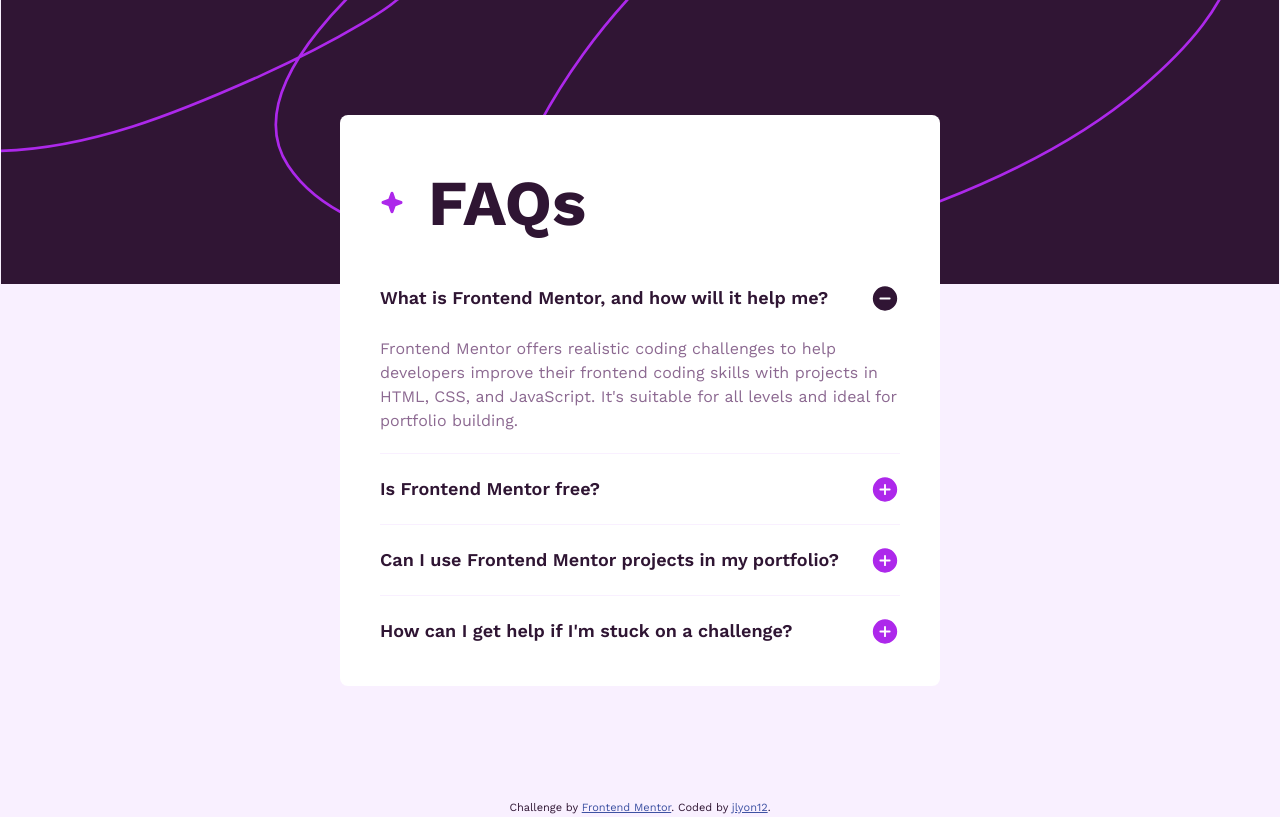
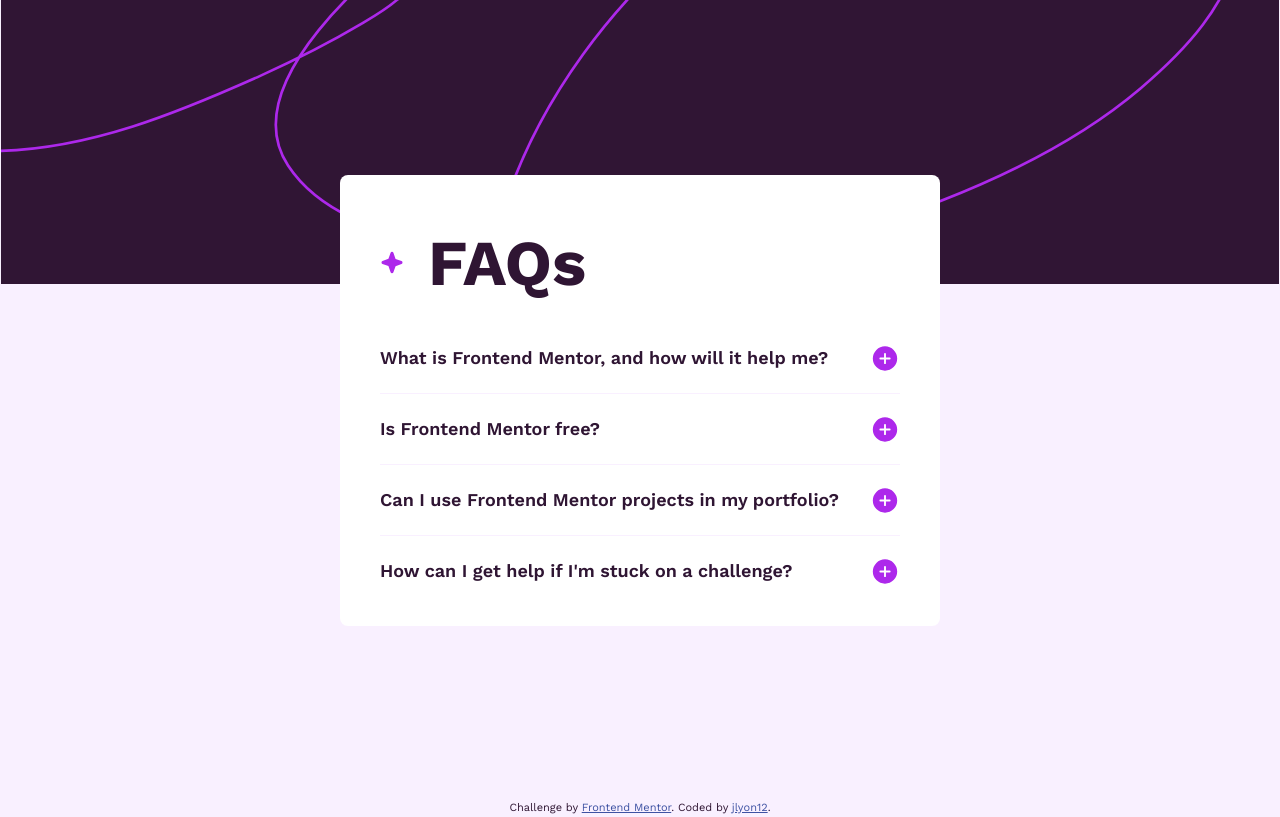
Before and after one commit to jlyon12/faq-accordion, a plain HTML site: page index.html in a window 1280 px wide. Both pictures are taken after a click on the link "What is Frontend Mentor, and how will it help me?". Drawn offline with Linux system fonts and the light colour scheme.

Commit message:
Add accordion functionality via script

```diff
--- a/index.html
+++ b/index.html
@@ -5,6 +5,7 @@
 		<meta name="viewport" content="width=device-width, initial-scale=1.0" />
 		<!-- displays site properly based on user's device -->
 		<link rel="stylesheet" href="style.css" />
+		<script src="./main.js" defer></script>
 		<link
 			rel="icon"
 			type="image/png"
--- /dev/null
+++ b/main.js
@@ -0,0 +1,14 @@
+const questionNodes = document.querySelectorAll(
+	".accordion-container__list__item__heading"
+);
+
+questionNodes.forEach((node) => {
+	node.addEventListener("click", (e) => {
+		const { id } = e.target;
+		const questionNode = document.getElementById(id);
+		// question IDs are formatted 'q#', answer IDs by 'a#' and share the same number. The answer node can be found using the question node's id.
+		const answerNode = document.getElementById(`a${id.slice(1)}`);
+		questionNode.classList.toggle("active");
+		answerNode.classList.toggle("active");
+	});
+});
```
